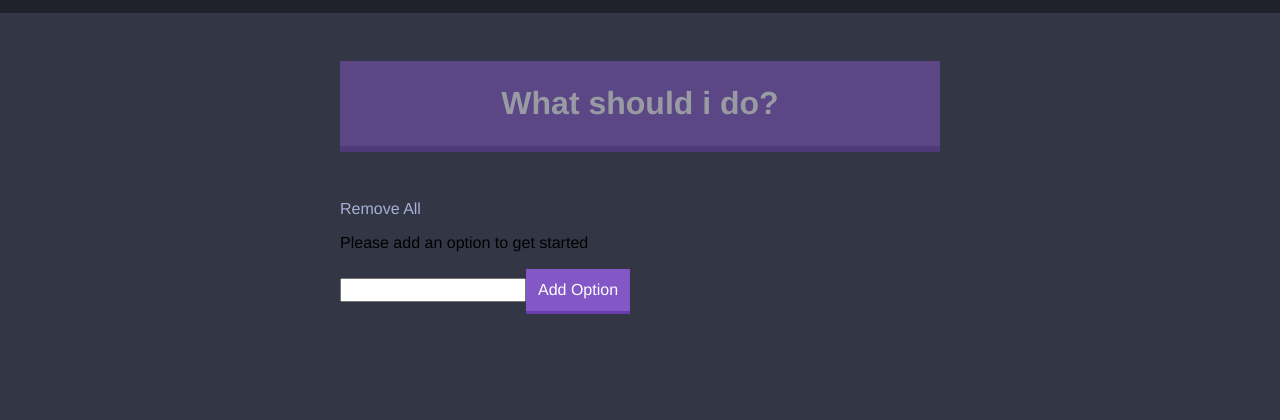
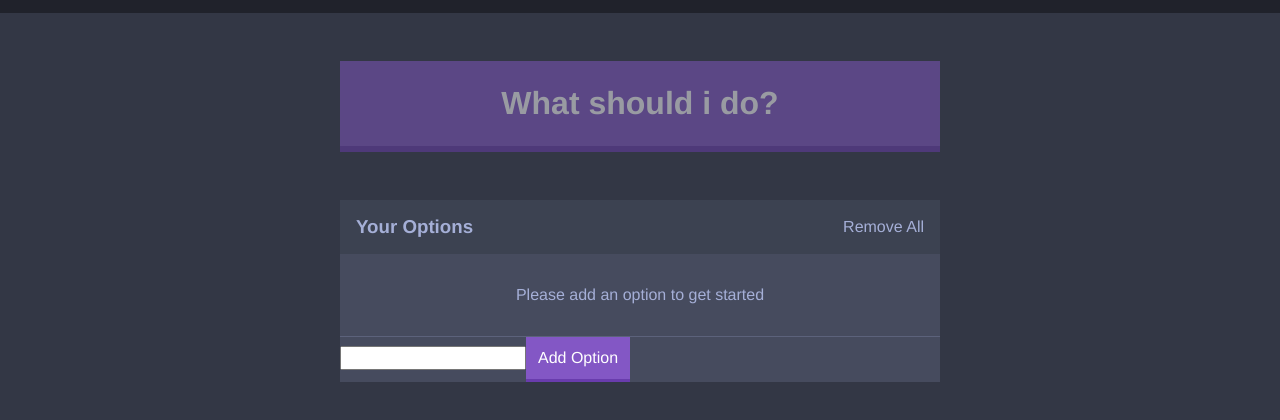
Before and after one commit to nouwatinjacob/indecision-app, a React app: page / in a window 1280 px wide. Shown: the part 74-494 px from the top of the page. Built offline with nearby package versions, Linux system fonts and the light colour scheme.

Commit message:
styling option list

```diff
--- a/src/components/IndecisionApp.js
+++ b/src/components/IndecisionApp.js
@@ -78,6 +78,7 @@ class Indecision extends React.Component {
               hasOption={this.state.options.length > 0}
               handlePick={this.handlePick}
             />
+            <div className="widget">
               <Options
                 options={this.state.options}
                 handleDeleteOptions={this.handleDeleteOptions}
@@ -86,6 +87,7 @@ class Indecision extends React.Component {
               <AddOption
                 handleAddOption={this.handleAddOption}
               />
+            </div>
           </div>
           <OptionModal
             selectedOption={this.state.selectedOption}
--- a/src/components/Options.js
+++ b/src/components/Options.js
@@ -3,13 +3,16 @@ import Option from './Option';
 
 const Options = (props) => (
       <div>
+          <div className="widget-header">
+            <h3 className="widget-header__title">Your Options</h3>
             <button
               className="button button--link"
               onClick={props.handleDeleteOptions}
             >
               Remove All
             </button>
-          {props.options.length == 0 && <p>Please add an option to get started</p>}
+          </div>
+          {props.options.length == 0 && <p className="widget__message">Please add an option to get started</p>}
           {
             props.options.map((option) => (
               <Option
--- a/src/styles/base/_settings.scss
+++ b/src/styles/base/_settings.scss
@@ -1,5 +1,7 @@
 // Color
 
+$blue: #3c4251;
+$light-blue: #464b5e;
 $dark-blue: #333745;
 $off-black: #20222b;
 $off-white: #a5afd7;
--- /dev/null
+++ b/src/styles/components/_widget.scss
@@ -0,0 +1,26 @@
+// Widget
+.widget {
+    background: $light-blue;
+    margin-bottom: $xl-size;
+}
+
+.widget__message {
+    color: $off-white;
+    margin: 0;
+    padding: $l-size;
+    text-align: center;
+    border-bottom: 0.1rem solid lighten($color: $light-blue, $amount: 10%);
+}
+
+// Widget Header
+.widget-header {
+    background: $blue;
+    color: $off-white;
+    display: flex;
+    justify-content: space-between;
+    padding: $m-size;
+}
+
+.widget-header__title {
+    margin: 0;
+}
--- a/src/styles/style.scss
+++ b/src/styles/style.scss
@@ -3,3 +3,4 @@
 @import './components/button';
 @import './components/container';
 @import './components/header';
+@import './components/widget';
```
Lines whose indentation alone changed are shown as unchanged.
